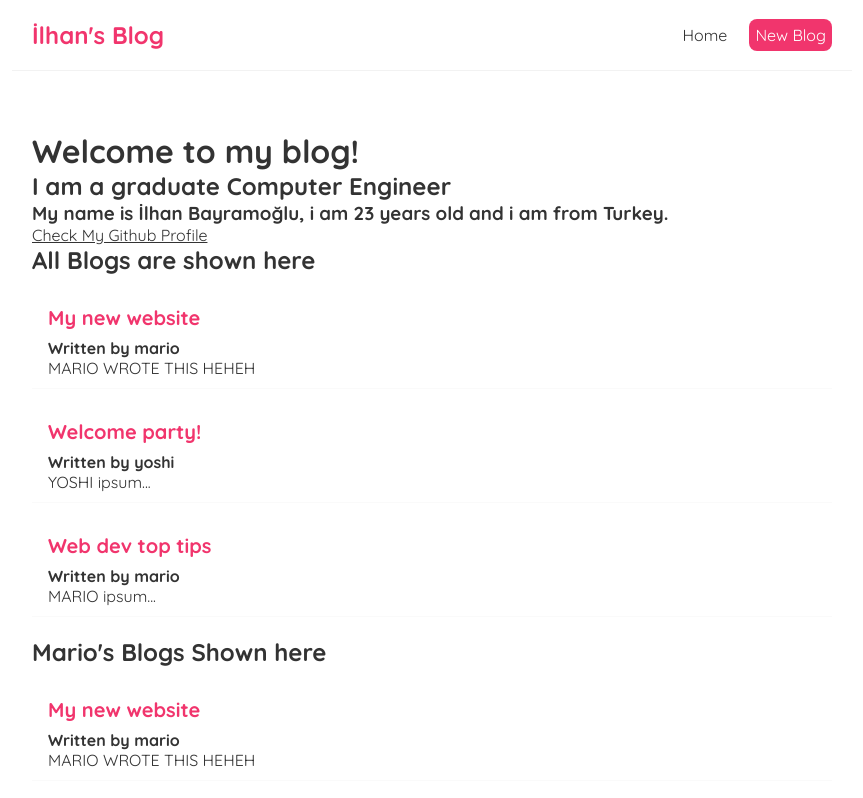
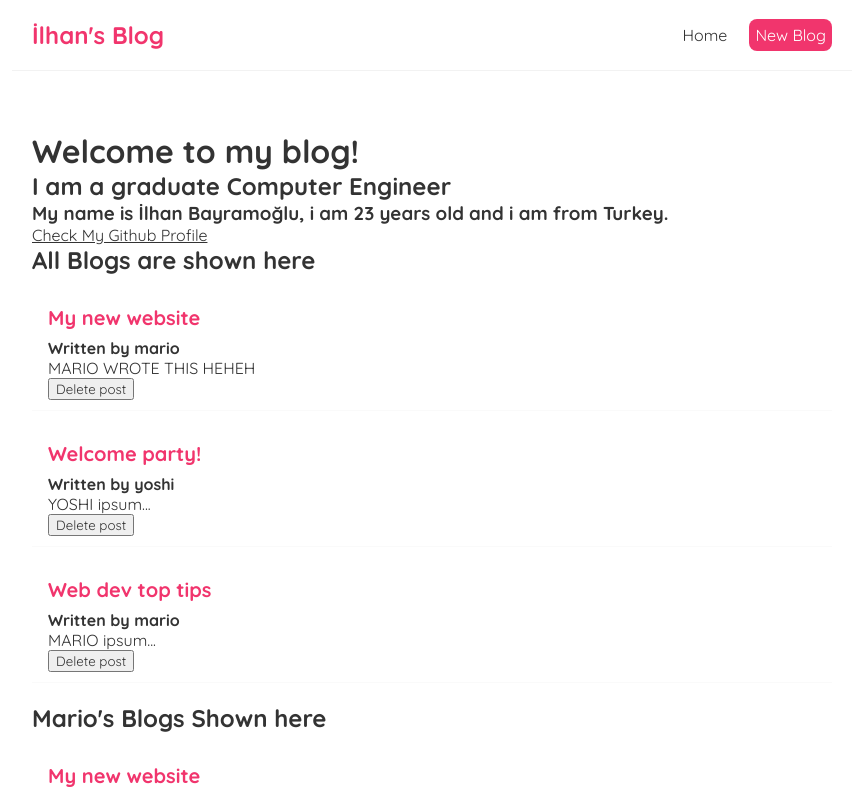
Before and after one commit to ilhan0909/ReactJs-Blog, a React (Create React App) app: page / in a window 1280 px wide. Shown: the top 798 px of the page, without its empty margins (208-1071 px from the left). Built offline with nearby package versions, Linux system fonts and the light colour scheme.

Commit message:
added delete post button

```diff
--- a/src/BlogList.js
+++ b/src/BlogList.js
@@ -1,4 +1,4 @@
-const BlogList = ({ blogs, title }) => {
+const BlogList = ({ blogs, title, handleDelete }) => {
     // const blogs = props.blogs;
     // const title = props.title;
     // console.log(blogs);
@@ -11,6 +11,7 @@
                     <h2>{blog.title}</h2>
                     <h4>Written by {blog.author}</h4>
                     <p>{blog.body}</p>
+                    <button onClick={() => handleDelete(blog.id)}>Delete post</button>
                 </div>
             ))}
         </div>
```
